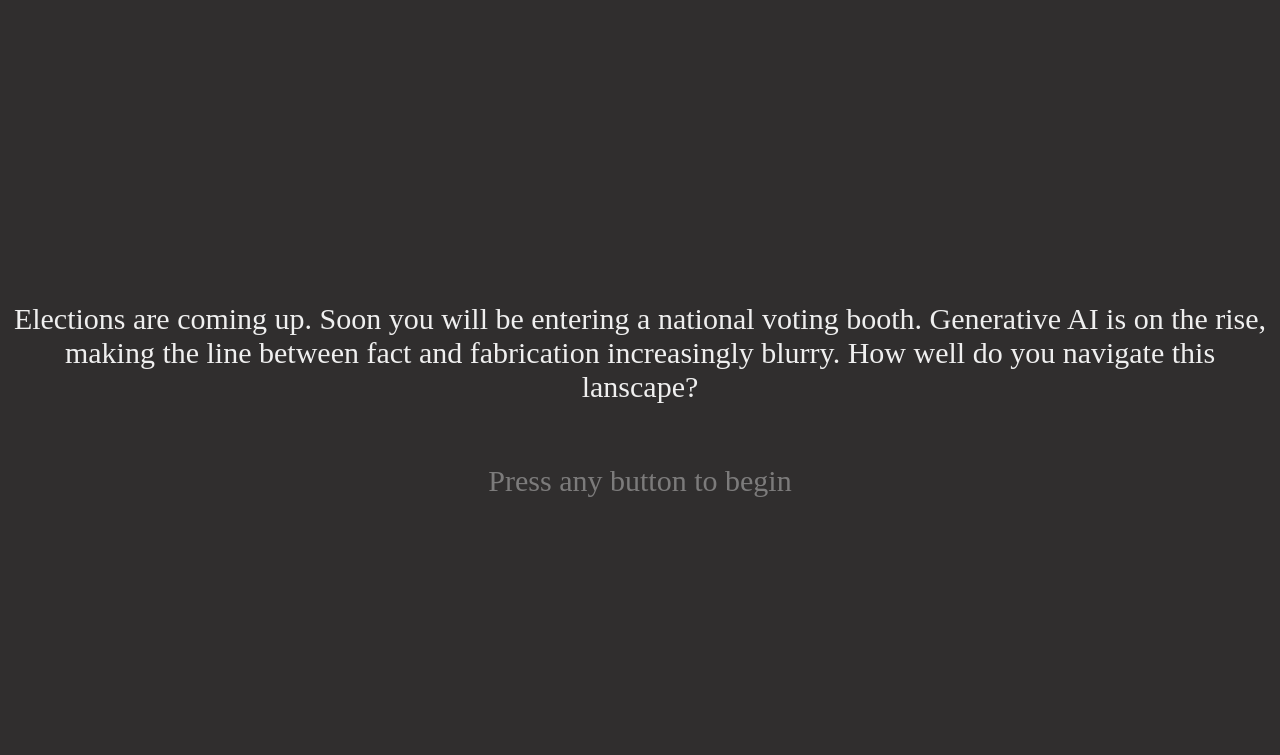
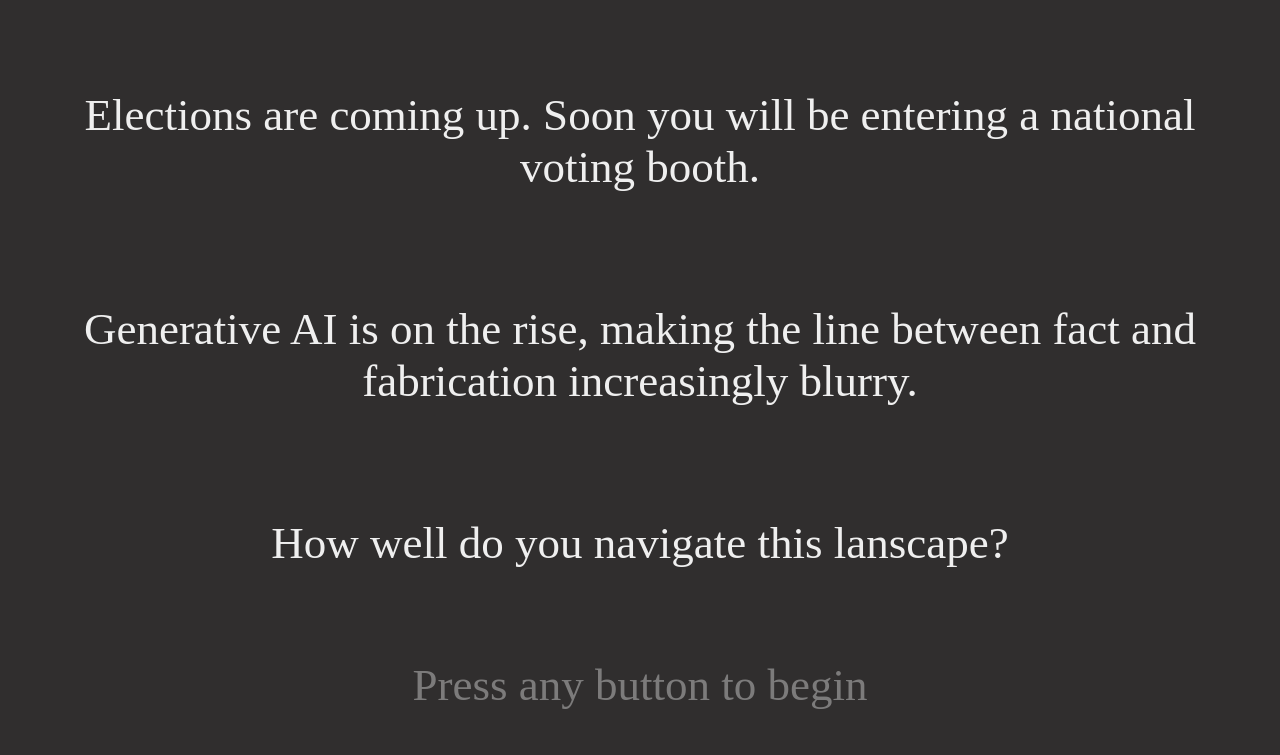
Before and after one commit to muratbarlas/thesis-web, a Flask app: page / in a window 1280 px wide. Shown: the top 755 px of the page. Run offline with Flask 3, Linux system fonts and the light colour scheme.

Commit message:
html update

```diff
--- a/templates/end_page.html
+++ b/templates/end_page.html
@@ -15,9 +15,10 @@
             flex-direction: column; /* Stack children vertically */
             align-items: center; /* Align children (the paragraphs) to center horizontally */
             justify-content: center; /* Center children vertically */
+             margin: 0 50px;
         }
          p {
-            font-size: 30px; /* Increase the font size */
+            font-size: 45px; /* Increase the font size */
             text-align: center; /* Optional: Center align the text within paragraphs */
             color:#EFEFEF
         }
@@ -39,7 +40,8 @@
 <body>
 <div class="centered-container">
     <p>Your performance score on the test is {{ score }}% </p>
-    <p>How do you feel about your score? Is it even meaningful? The boundaries of what’s real on the internet is getting increasingly ambiguous and blurry. How will AI further obscure these lines?  Is what’s real and not real still a relevant question? The challenge today is not merely distinguishing information from disinformation or misinformation, but rather learning to navigate this new state of the internet. As the elections approach, it's crucial to understand these dynamics to make informed choices in the voting booth.
+    <p>How do you feel about your score? Is it even meaningful? The challenge today is not merely distinguishing information from disinformation or misinformation, but rather learning to navigate this new blurry state of the internet. </p>
+    <p>As the elections approach, it's crucial to understand these dynamics to make informed choices in the voting booth.</p>
     <p class="blink"> The  experience will restart shortly for the next person</p>
  </div>
 <script>
--- a/templates/welcome.html
+++ b/templates/welcome.html
@@ -15,12 +15,24 @@
             flex-direction: column; /* Stack children vertically */
             align-items: center; /* Align children (the paragraphs) to center horizontally */
             justify-content: center; /* Center children vertically */
+            margin: 0 50px;
+
         }
          p {
-            font-size: 30px; /* Increase the font size */
+            font-size: 45px; /* Increase the font size */
             text-align: center; /* Optional: Center align the text within paragraphs */
             color:#EFEFEF
         }
+        /* Targeting specific paragraphs to decrease distance */
+.centered-container p:nth-child(1),
+.centered-container p:nth-child(2) {
+    margin-bottom: 55px; /* Reduce space below the first and second paragraphs */
+}
+
+.centered-container p:nth-child(2),
+.centered-container p:nth-child(3) {
+    margin-top: 55px; /* Reduce space above the second and third paragraphs */
+}
         @keyframes blink {
             0%, 100% {
                 opacity: 1;
@@ -38,8 +50,13 @@
 </head>
 <body>
 <div class="centered-container">
-    <p>Elections are coming up. Soon you will be entering a national voting booth. Generative AI is on the rise, making the line between fact and fabrication increasingly blurry. How well do you navigate this lanscape?  </p>
+    <p>Elections are coming up. Soon you will be entering a national voting booth.</p>
+    <p>Generative AI is on the rise, making the line between fact and fabrication increasingly blurry. </p>
+    <p>How well do you navigate this lanscape?</p>
+
+
     <p class="blink">Press any button to begin</p>
+
  </div>
  <script>
         // Function to handle the key press event
```
Also changed, not shown: 1 other file.
